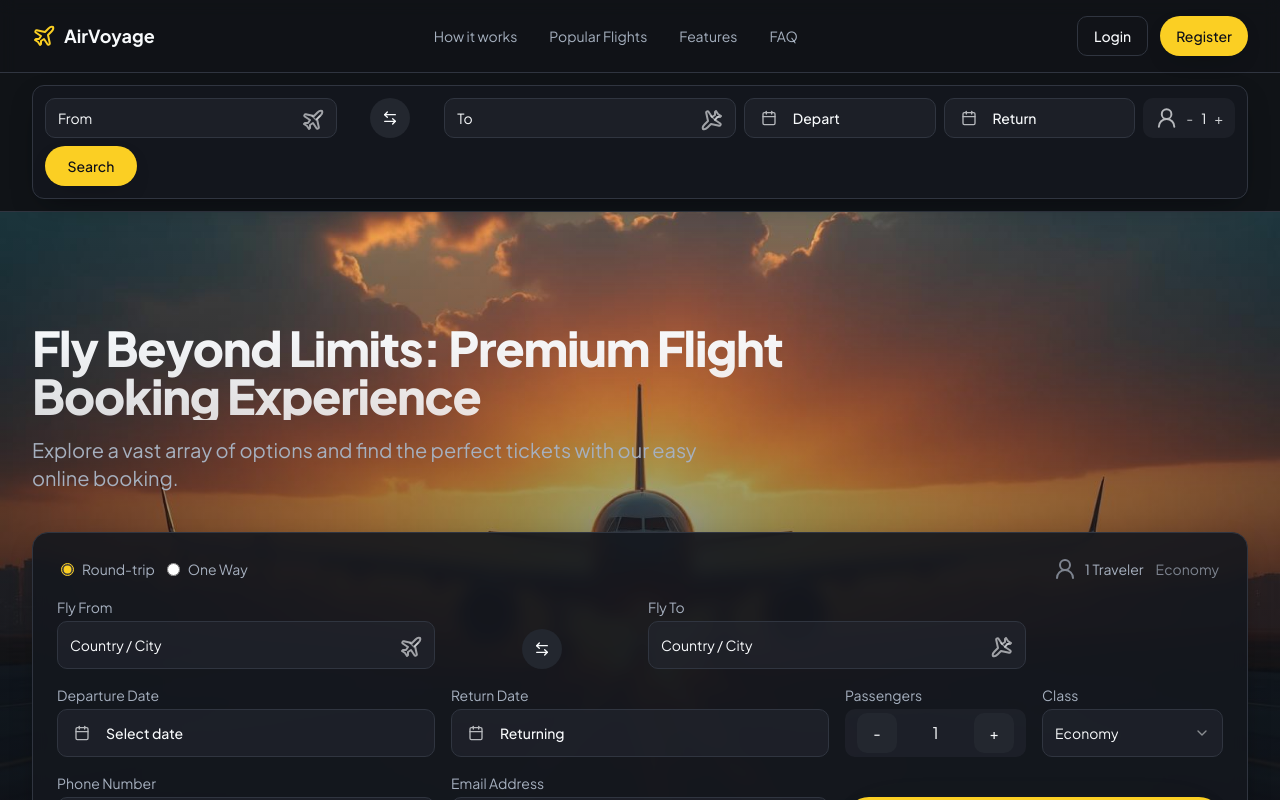
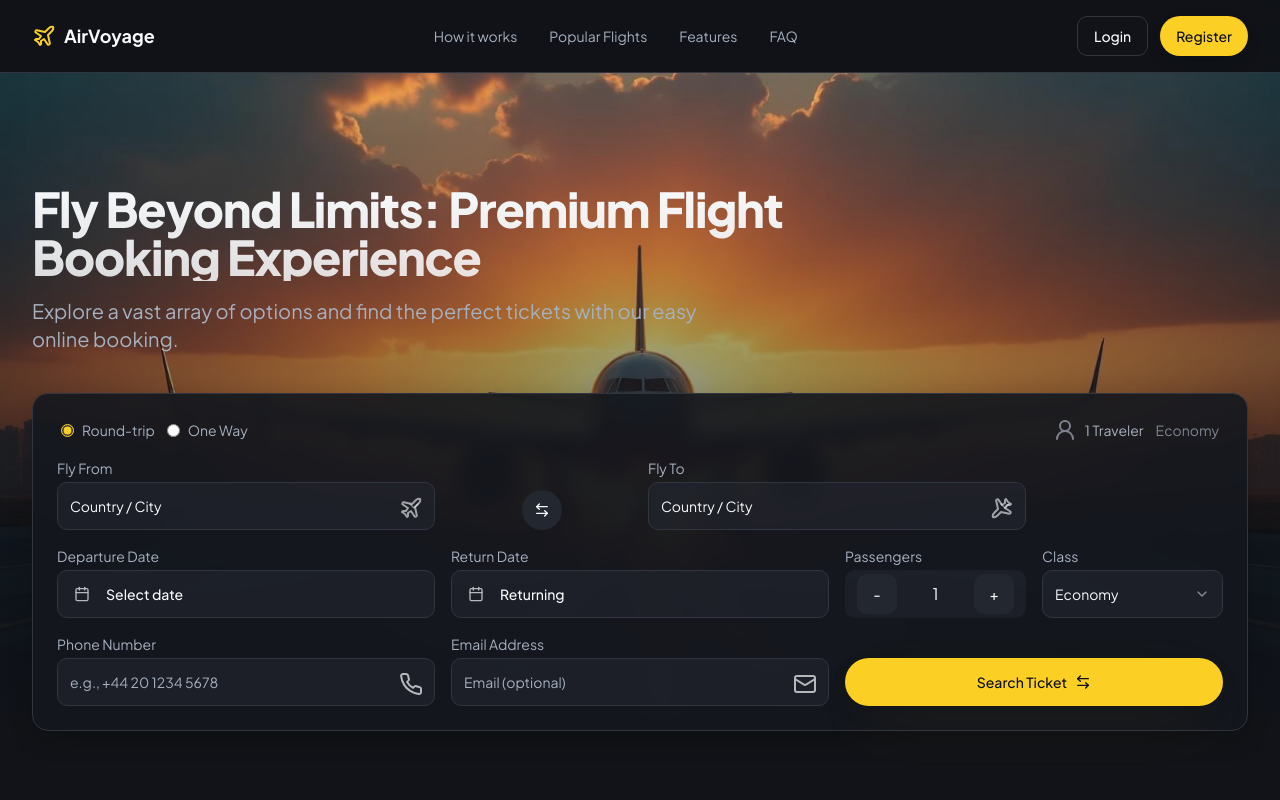
Before and after one commit to mustafazaki616/TripsCart, a React (Vite) app: page / in a window 1280 px wide. Shown: the top 800 px of the page. Built offline with nearby package versions, Linux system fonts and the light colour scheme.

Commit message:
Reverted to commit be7d30abf65a21bfe30e6526181bde13c821a4b8

```diff
--- a/src/components/site/BookingForm.tsx
+++ b/src/components/site/BookingForm.tsx
@@ -9,7 +9,16 @@ import { Select, SelectContent, SelectItem, SelectTrigger, SelectValue } from "@
 import { cn } from "@/lib/utils";
 import { toast } from "sonner";
 
-import { cities, cabinClasses } from "./flightOptions";
+const cities = [
+  { code: "KUL", name: "Kuala Lumpur" },
+  { code: "BKK", name: "Bangkok" },
+  { code: "LHR", name: "London" },
+  { code: "DXB", name: "Dubai" },
+  { code: "DPS", name: "Bali (Denpasar)" },
+  { code: "IST", name: "Istanbul" },
+];
+
+const cabinClasses = ["Economy", "Premium Economy", "Business", "First"] as const;
 
 type FormState = {
   tripType: "round" | "oneway";
--- a/src/components/site/HeaderSearchBar.tsx
+++ /dev/null
@@ -1,168 +0,0 @@
-import * as React from "react";
-import { format } from "date-fns";
-import { ArrowLeftRight, Calendar, Plane, UserRound } from "lucide-react";
-import { Button } from "@/components/ui/button";
-import { Select, SelectContent, SelectItem, SelectTrigger, SelectValue } from "@/components/ui/select";
-import { Popover, PopoverContent, PopoverTrigger } from "@/components/ui/popover";
-import { Calendar as CalendarWidget } from "@/components/ui/calendar";
-import { cn } from "@/lib/utils";
-import { toast } from "sonner";
-import { cities } from "./flightOptions";
-
-const HeaderSearchBar: React.FC = () => {
-  const [swapAnim, setSwapAnim] = React.useState(false);
-  const [openDepart, setOpenDepart] = React.useState(false);
-  const [openReturn, setOpenReturn] = React.useState(false);
-  const [data, setData] = React.useState({
-    origin: undefined as string | undefined,
-    destination: undefined as string | undefined,
-    departDate: undefined as Date | undefined,
-    returnDate: undefined as Date | undefined,
-    passengers: 1,
-  });
-
-  const swap = () => {
-    setSwapAnim(true);
-    setData((d) => ({ ...d, origin: d.destination, destination: d.origin }));
-    setTimeout(() => setSwapAnim(false), 500);
-  };
-
-  const submit = (e: React.FormEvent) => {
-    e.preventDefault();
-    toast("Searching tickets", {
-      description: `${data.origin ?? "-"} → ${data.destination ?? "-"} • ${data.passengers} pax`,
-    });
-  };
-
-  return (
-    <form onSubmit={submit} className="rounded-xl bg-card/90 backdrop-blur border shadow-soft p-3">
-      <div className="grid grid-cols-1 lg:grid-cols-12 gap-2">
-        {/* Origin */}
-        <div className="lg:col-span-3">
-          <label className="sr-only">From</label>
-          <div className="relative">
-            <Select value={data.origin} onValueChange={(v) => setData((d) => ({ ...d, origin: v }))}>
-              <SelectTrigger className="h-10 bg-secondary/60">
-                <SelectValue placeholder="From" />
-              </SelectTrigger>
-              <SelectContent className="z-50">
-                {cities.map((c) => (
-                  <SelectItem key={c.code} value={c.code}>
-                    {c.name} ({c.code})
-                  </SelectItem>
-                ))}
-              </SelectContent>
-            </Select>
-            <Plane className="absolute right-3 top-2.5 opacity-60" />
-          </div>
-        </div>
-        {/* Swap */}
-        <div className="hidden lg:flex items-center justify-center">
-          <Button
-            type="button"
-            variant="secondary"
-            size="icon"
-            onClick={swap}
-            aria-label="Swap origin and destination"
-            className={cn("rounded-full", swapAnim && "animate-spin")}
-          >
-            <ArrowLeftRight />
-          </Button>
-        </div>
-        {/* Destination */}
-        <div className="lg:col-span-3">
-          <label className="sr-only">To</label>
-          <div className="relative">
-            <Select value={data.destination} onValueChange={(v) => setData((d) => ({ ...d, destination: v }))}>
-              <SelectTrigger className="h-10 bg-secondary/60">
-                <SelectValue placeholder="To" />
-              </SelectTrigger>
-              <SelectContent className="z-50">
-                {cities.map((c) => (
-                  <SelectItem key={c.code} value={c.code}>
-                    {c.name} ({c.code})
-                  </SelectItem>
-                ))}
-              </SelectContent>
-            </Select>
-            <Plane className="absolute right-3 top-2.5 opacity-60 rotate-180" />
-          </div>
-        </div>
-        {/* Depart */}
-        <div className="lg:col-span-2">
-          <label className="sr-only">Departure</label>
-          <Popover open={openDepart} onOpenChange={setOpenDepart}>
-            <PopoverTrigger asChild>
-              <Button variant="outline" className="w-full justify-start h-10 bg-secondary/60">
-                <Calendar className="mr-2 opacity-70" />
-                {data.departDate ? format(data.departDate, "EEE, dd MMM") : "Depart"}
-              </Button>
-            </PopoverTrigger>
-            <PopoverContent className="p-0" align="start">
-              <CalendarWidget
-                mode="single"
-                selected={data.departDate}
-                onSelect={(d) => setData((s) => ({ ...s, departDate: d ?? undefined }))}
-                initialFocus
-                className={cn("p-3 pointer-events-auto")}
-              />
-            </PopoverContent>
-          </Popover>
-        </div>
-        {/* Return */}
-        <div className="lg:col-span-2">
-          <label className="sr-only">Return</label>
-          <Popover open={openReturn} onOpenChange={setOpenReturn}>
-            <PopoverTrigger asChild>
-              <Button variant="outline" className="w-full justify-start h-10 bg-secondary/60">
-                <Calendar className="mr-2 opacity-70" />
-                {data.returnDate ? format(data.returnDate, "EEE, dd MMM") : "Return"}
-              </Button>
-            </PopoverTrigger>
-            <PopoverContent className="p-0" align="start">
-              <CalendarWidget
-                mode="single"
-                selected={data.returnDate}
-                onSelect={(d) => setData((s) => ({ ...s, returnDate: d ?? undefined }))}
-                initialFocus
-                className={cn("p-3 pointer-events-auto")}
-              />
-            </PopoverContent>
-          </Popover>
-        </div>
-        {/* Pax + submit */}
-        <div className="lg:col-span-1">
-          <label className="sr-only">Passengers</label>
-          <div className="flex items-center gap-2 h-10 bg-secondary/60 rounded-md px-3">
-            <UserRound className="opacity-70" />
-            <span className="sr-only">Passengers</span>
-            <button
-              type="button"
-              className="text-sm opacity-80"
-              onClick={() => setData((d) => ({ ...d, passengers: Math.max(1, d.passengers - 1) }))}
-              aria-label="Decrease passengers"
-            >
-              -
-            </button>
-            <span className="flex-1 text-center text-sm">{data.passengers}</span>
-            <button
-              type="button"
-              className="text-sm opacity-80"
-              onClick={() => setData((d) => ({ ...d, passengers: d.passengers + 1 }))}
-              aria-label="Increase passengers"
-            >
-              +
-            </button>
-          </div>
-        </div>
-        <div className="lg:col-span-1 flex items-stretch">
-          <Button type="submit" variant="hero" className="w-full h-10">
-            Search
-          </Button>
-        </div>
-      </div>
-    </form>
-  );
-};
-
-export default HeaderSearchBar;
--- a/src/components/site/Navbar.tsx
+++ b/src/components/site/Navbar.tsx
@@ -1,6 +1,5 @@
 import { Plane, Menu } from "lucide-react";
 import { Button } from "@/components/ui/button";
-import HeaderSearchBar from "./HeaderSearchBar";
 
 const Navbar = () => {
   return (
@@ -24,11 +23,6 @@ const Navbar = () => {
           <Menu />
         </Button>
       </nav>
-      <div className="hidden md:block border-t bg-background/80">
-        <div className="container mx-auto py-3">
-          <HeaderSearchBar />
-        </div>
-      </div>
     </header>
   );
 };
--- a/src/components/site/flightOptions.ts
+++ /dev/null
@@ -1,10 +0,0 @@
-export const cities = [
-  { code: "KUL", name: "Kuala Lumpur" },
-  { code: "BKK", name: "Bangkok" },
-  { code: "LHR", name: "London" },
-  { code: "DXB", name: "Dubai" },
-  { code: "DPS", name: "Bali (Denpasar)" },
-  { code: "IST", name: "Istanbul" },
-];
-
-export const cabinClasses = ["Economy", "Premium Economy", "Business", "First"] as const;
```
